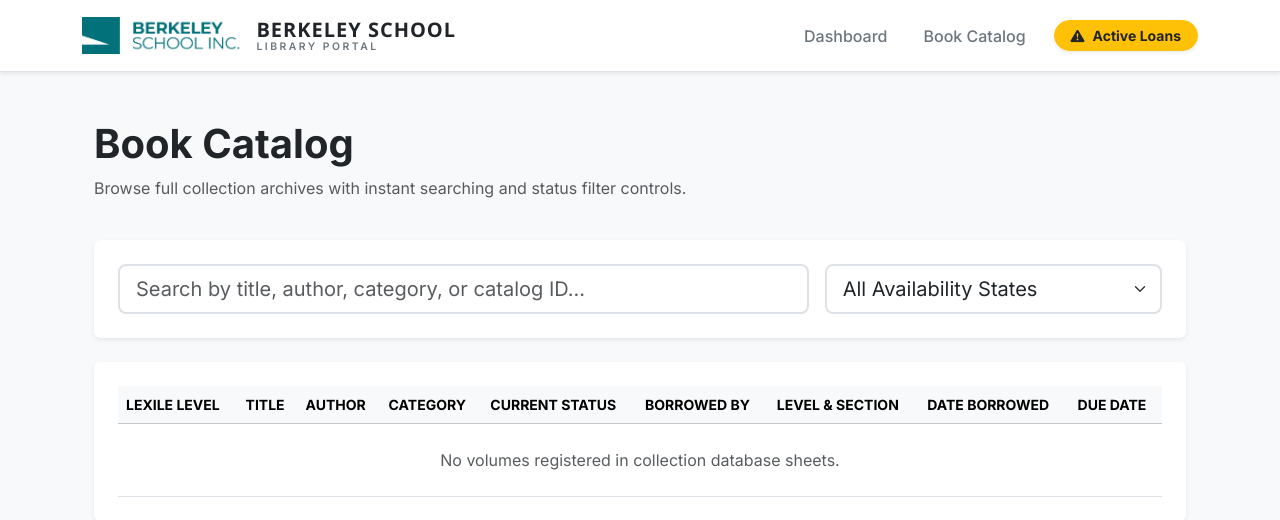
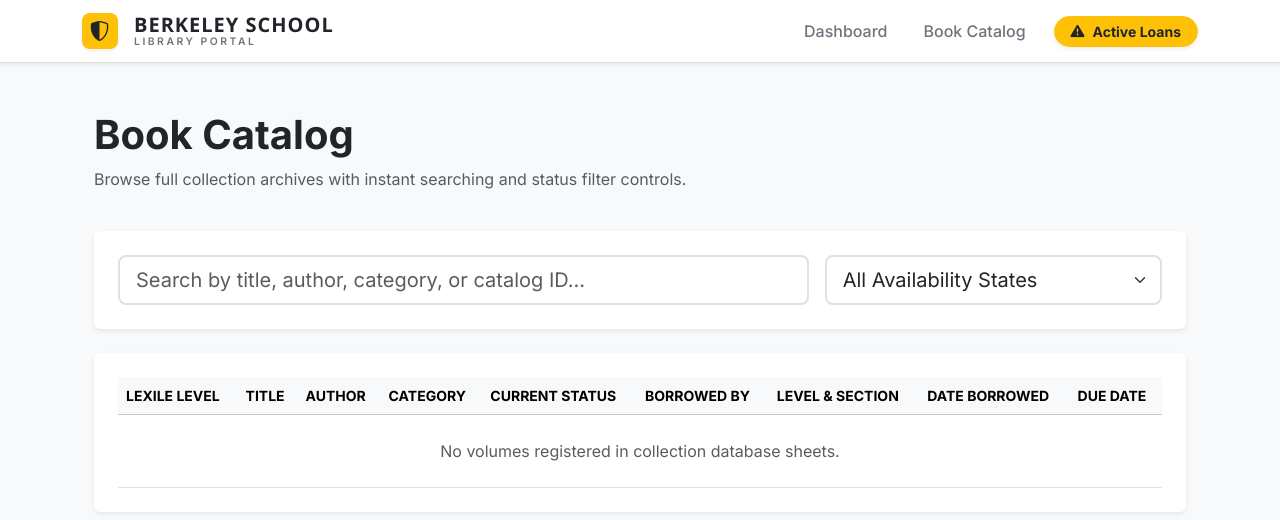
Before and after one commit to berkeley-library-admin/SCHOOL_LIBRARY_PORTAL, a Flask app: page /catalog in a window 1280 px wide. Shown: the top 520 px of the page. Run offline with Flask 3, Linux system fonts and the light colour scheme; data that the repository does not hold is empty.

Commit message:
Update base.html

```diff
--- a/app/templates/base.html
+++ b/app/templates/base.html
@@ -9,6 +9,8 @@
     <link rel="stylesheet" href="https://cdn.jsdelivr.net/npm/bootstrap-icons@1.11.3/font/bootstrap-icons.min.css">
     <style>
         body { font-family: 'Inter', sans-serif; background-color: #f8f9fa; }
+        .line-height-1 { line-height: 1.1; }
+        .tracking-widest { letter-spacing: 2.5px; }
     </style>
 </head>
 <body class="d-flex flex-column min-vh-100">
@@ -16,12 +18,12 @@
     <nav class="navbar navbar-expand-lg navbar-light bg-white border-bottom shadow-sm py-2">
         <div class="container">
             <a class="navbar-brand fw-bold text-uppercase d-flex align-items-center text-dark" href="/" style="letter-spacing: 1px;">
-                <div class="d-flex align-items-center justify-content-center me-3" style="height: 45px;">
-                    <img src="/static/images/logo.png" alt="Berkeley Crest" style="height: 38px; width: auto; object-fit: contain;">
+                <div class="bg-warning text-dark rounded-3 d-flex align-items-center justify-content-center me-3 shadow-sm" style="width: 36px; height: 36px;">
+                    <i class="bi bi-shield-shaded fs-5"></i>
                 </div>
-                <div class="d-flex flex-column" style="line-height: 1.1;">
-                    <span class="fs-5 fw-bold text-dark" style="font-family: 'Segoe UI', sans-serif;">BERKELEY SCHOOL</span>
-                    <span class="text-secondary fw-semibold text-uppercase tracking-widest" style="font-size: 0.65rem; letter-spacing: 2.5px;">Library Portal</span>
+                <div class="d-flex flex-column line-height-1">
+                    <span class="fs-5 fw-extrabold text-dark" style="font-family: 'Segoe UI', Tahoma, Geneva, Verdana, sans-serif;">BERKELEY SCHOOL</span>
+                    <span class="text-secondary fw-semibold text-uppercase tracking-widest" style="font-size: 0.65rem;">Library Portal</span>
                 </div>
             </a>
 
```
